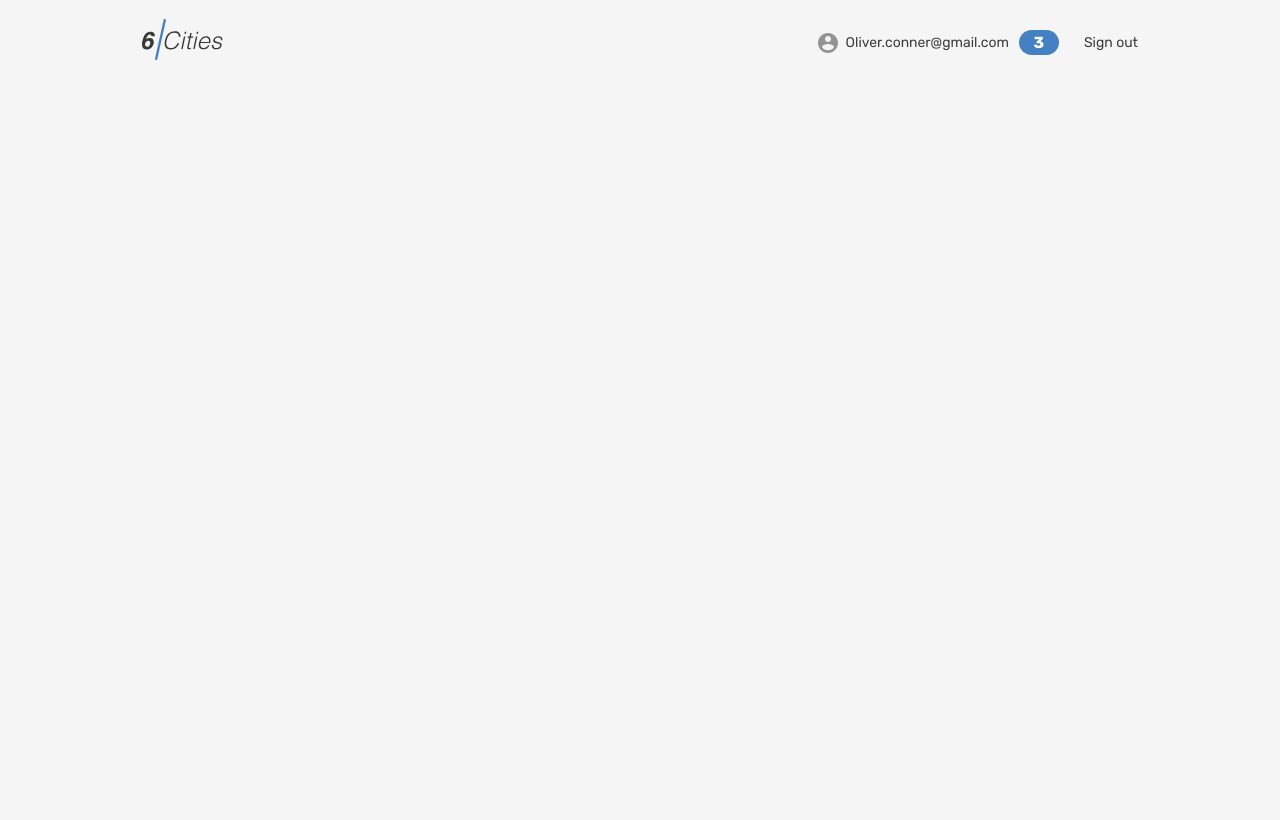
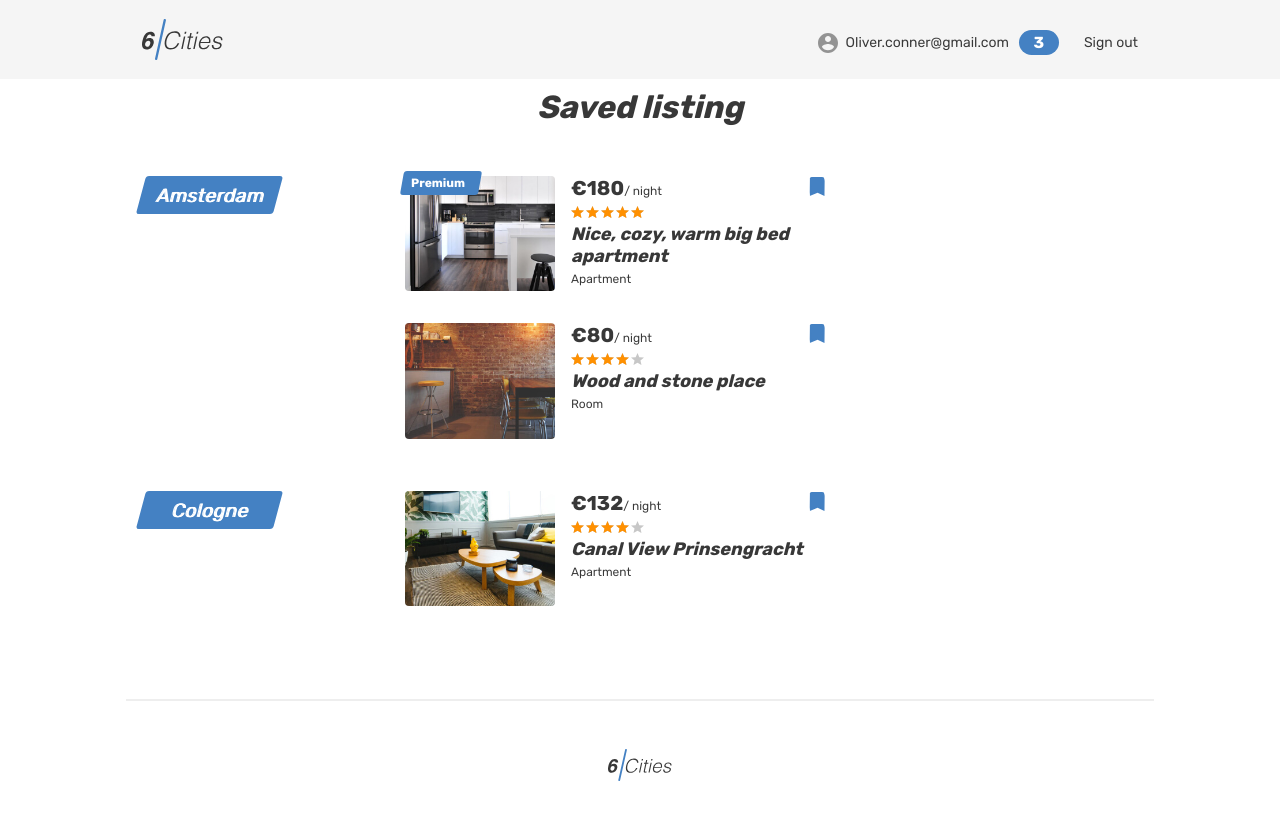
Before and after one commit to htmlacademy-univer-javascript-3/1792473-six-cities-5, a React (Vite) app: page /FavouritesPage in a window 1280 px wide. Shown: the top 820 px of the page. Built offline with nearby package versions, Linux system fonts and the light colour scheme.

Commit message:
добавил верстку для пустых избранных

```diff
--- a/src/Layout/App.tsx
+++ b/src/Layout/App.tsx
@@ -39,7 +39,8 @@ export const App: React.FC<AppProps> = (props) => {
                 <Route path="/MainPage" element={<MainPage offers={data.offers} showCount={10}/>}/>
                 <Route path="/MainEmpty" element={<MainPage offers={[]} showCount={10}/>}/>
                 <Route path="/OfferPage" element={<OfferPage user={data.currentUser} offer={data.offers[0]}/>}/>
-                <Route path="/Favourites" element={<FavouritesPage favourites={data.favourites}/>}/>
+                <Route path="/FavouritesPage" element={<FavouritesPage favourites={data.favourites}/>}/>
+                <Route path="/EmptyFavouritesPage" element={<FavouritesPage favourites={{}}/>}/>
               </Routes>
             </>
           }
--- a/src/Pages/Favourites/FavouritesPage.tsx
+++ b/src/Pages/Favourites/FavouritesPage.tsx
@@ -10,6 +10,7 @@ export interface FavouritesPageProps {
 
 export const FavouritesPage: React.FC<FavouritesPageProps> = (props) => (
   <div className="page">
+    { Object.keys(props.favourites).length > 0 &&
       <main className="page__main page__main--favorites">
         <div className="page__favorites-container container">
           <section className="favorites">
@@ -32,7 +33,19 @@ export const FavouritesPage: React.FC<FavouritesPageProps> = (props) => (
             </ul>
           </section>
         </div>
-    </main>
+      </main>}
+    { Object.keys(props.favourites).length === 0 &&
+      <main className="page__main page__main--favorites page__main--favorites-empty">
+        <div className="page__favorites-container container">
+          <section className="favorites favorites--empty">
+            <h1 className="visually-hidden">Favorites (empty)</h1>
+            <div className="favorites__status-wrapper">
+              <b className="favorites__status">Nothing yet saved.</b>
+              <p className="favorites__status-description">Save properties to narrow down search or plan your future trips.</p>
+            </div>
+          </section>
+        </div>
+      </main>}
     <footer className="footer container">
       <NavLink className="footer__logo-link" to="/MainPage">
         <img className="footer__logo" src="img/logo.svg" alt="6 cities logo" width="64" height="33"/>
```
Lines whose indentation alone changed are shown as unchanged.
